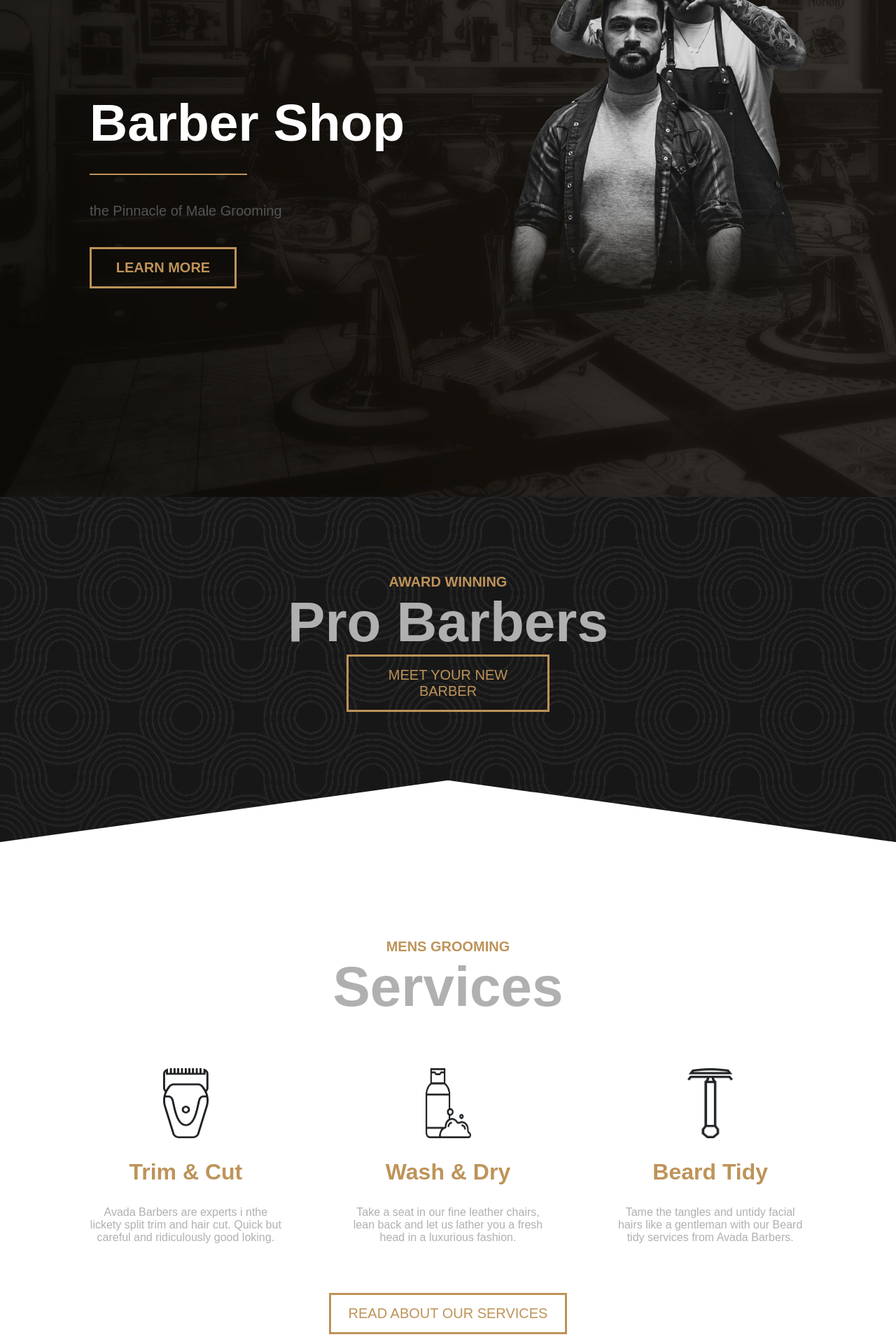
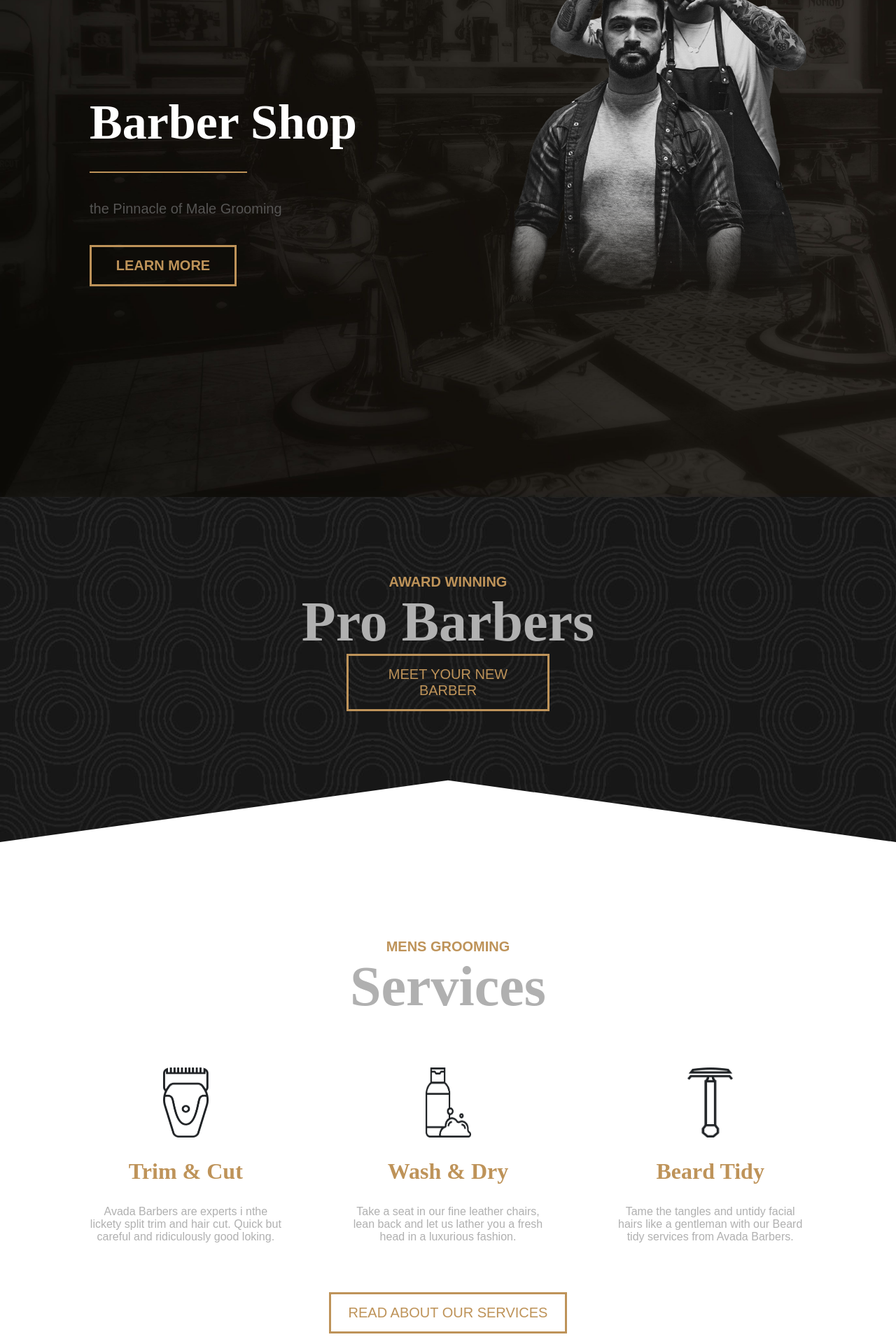
Before and after one commit to Carmine-Doronzo/proj-html-vuejs, a Vue app: page / in a window 1280 px wide. Shown: the part 260-2180 px from the top of the page at 70% size. Built offline with nearby package versions, Linux system fonts and the light colour scheme.

Commit message:
ADD font

```diff
--- a/src/components/AwardsContent.vue
+++ b/src/components/AwardsContent.vue
@@ -7,7 +7,7 @@
                     <h4 class="award-title">AWARD WINNING</h4>
                 </a>
 
-                <h1 class="award-description">Pro Barbers</h1>
+                <h1 class="award-description lora">Pro Barbers</h1>
                 <div class="new-barber">MEET YOUR NEW BARBER</div>
 
             </div>
--- a/src/components/BlogsContent.vue
+++ b/src/components/BlogsContent.vue
@@ -3,11 +3,11 @@
     <div class="bg-blogs">
         <div class="container-blogs">
             <h4 class="title-blogs">TALES FROM THE BARBER SHOP</h4>
-            <h1 class="description-blogs">Recent Blog Post </h1>
+            <h1 class="description-blogs lora">Recent Blog Post </h1>
             <div class="row-blogs">
                 <div class="card-blogs" v-for="(blog, i) in blogs" :key="i">
                     <img :src="`${blog.img}`" alt="">
-                    <h1 class="orange-color">{{ blog.title }}</h1>
+                    <h1 class="orange-color lora">{{ blog.title }}</h1>
                     <p class="text">{{ blog.text }}</p>
                 </div>
 
--- a/src/components/HeroContent.vue
+++ b/src/components/HeroContent.vue
@@ -2,7 +2,7 @@
     <div class="row">
 
         <div class="hero-section col-6">
-            <h1 class="title">Barber Shop</h1>
+            <h1 class="title lora">Barber Shop</h1>
             <p class="description">the Pinnacle of Male Grooming </p>
             <div class="learn">
                 <h4>LEARN MORE</h4>
--- a/src/components/MainComponent.vue
+++ b/src/components/MainComponent.vue
@@ -10,7 +10,7 @@
     <div class="container-services">
         <div class="services">
             <h4 class="service-title">MENS GROOMING</h4>
-            <h1 class="service-description">Services</h1>
+            <h1 class="service-description lora">Services</h1>
         </div>
         <div class="row">
 
--- a/src/components/ProductsCarouselContent.vue
+++ b/src/components/ProductsCarouselContent.vue
@@ -7,7 +7,7 @@
             </div>
             <div class="col-8">
                 <h4 class="orange-color"> THIS MONTHS FEATURED PRODUCT</h4>
-                <h1>{{ product[i].name }}</h1>
+                <h1 class="lora">{{ product[i].name }}</h1>
                 <p class="grey-color">{{ product[i].description }}</p>
                 <div class="orange-color button-carousel">BUY NOW</div>
             </div>
--- a/src/components/ProductsContent.vue
+++ b/src/components/ProductsContent.vue
@@ -1,12 +1,12 @@
 <template>
     <div class="bg-products">
         <h3 class="products-title">WE HAVE YOU COVERED</h3>
-        <h1 class="products-description">Avada Grooming Products</h1>
+        <h1 class="products-description lora">Avada Grooming Products</h1>
         <div class="container-products">
             <div class="row">
                 <div class="card-products" v-for="i in 4  " :key="i">
                     <img :src="`${products[i - 1].img}`" alt="">
-                    <h2>{{ products[i - 1].name }}</h2>
+                    <h2 class="lora">{{ products[i - 1].name }}</h2>
                     <p>{{ products[i - 1].price }}</p>
                 </div>
 
--- a/src/components/ReviewsContent.vue
+++ b/src/components/ReviewsContent.vue
@@ -1,7 +1,7 @@
 <template>
     <div class="container-reviews">
         <h4 class="title-review">WHAT PEOPLE SAY</h4>
-        <h1 class="description-review">Reviews</h1>
+        <h1 class="description-review lora">Reviews</h1>
         <div class="row-reviews">
             <div class="card-reviews" v-for="(review, i) in reviews" :key="i">
                 <p class="review">{{ review.review }}</p>
--- a/src/components/ServicesContent.vue
+++ b/src/components/ServicesContent.vue
@@ -1,7 +1,7 @@
 <template>
    <div class="card" >
                 <img :src='`${item.img}`' alt="">
-                <h1>{{ item.name }}</h1>
+                <h1 class="lora">{{ item.name }}</h1>
                 <p>{{ item.description }}</p>
             </div>
 
--- a/src/style/general.scss
+++ b/src/style/general.scss
@@ -9,3 +9,10 @@
 @use './partials/carousel.scss';
 @use './partials/reviews.scss';
 @use './partials/blogs.scss';
+
+.lora{
+    font-family: "Lora", serif;
+    font-optical-sizing: auto;
+    font-weight: 700;
+    font-style: normal;
+  }
--- a/src/style/partials/_hero.scss
+++ b/src/style/partials/_hero.scss
@@ -11,7 +11,7 @@
     width: calc((6 * 100%) / 12);
 }
 .title{
-    font-size: 75px;
+    font-size: 70px;
 }
 .title::after{
     content: "";
```
